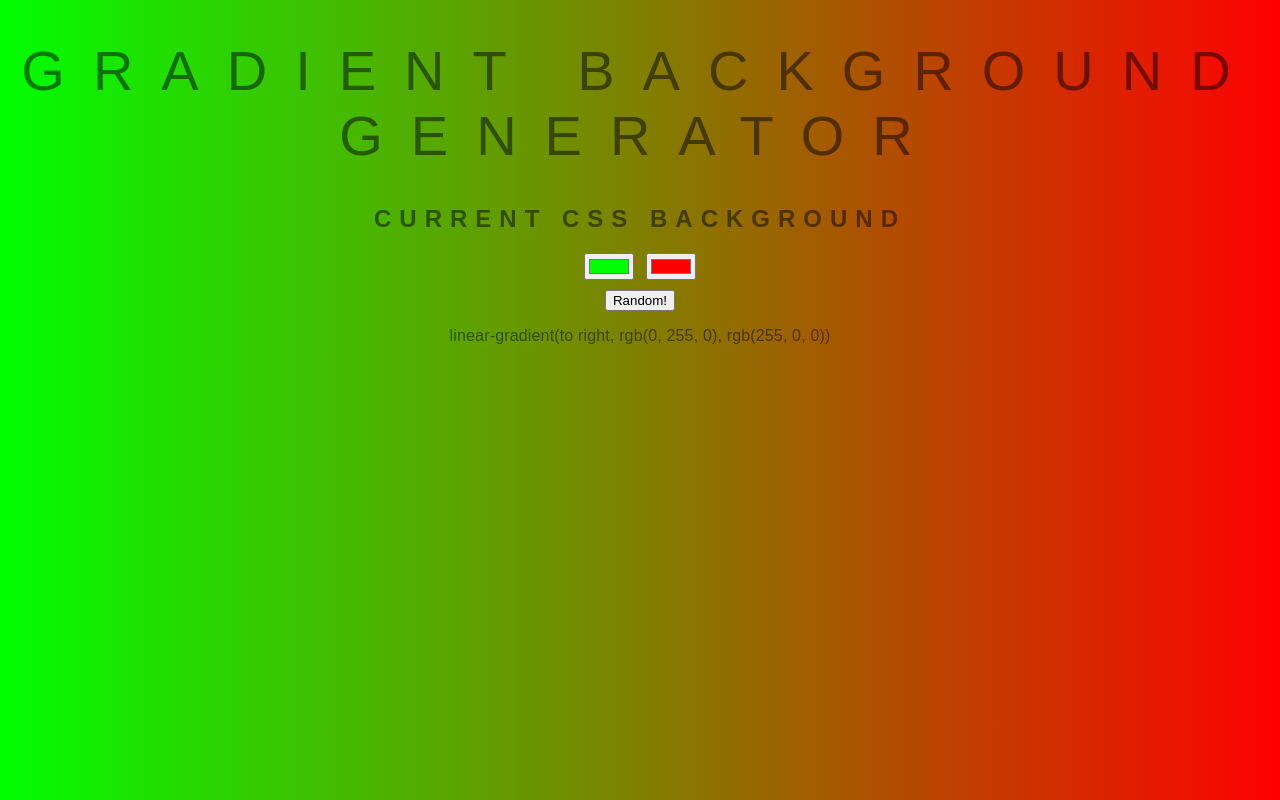
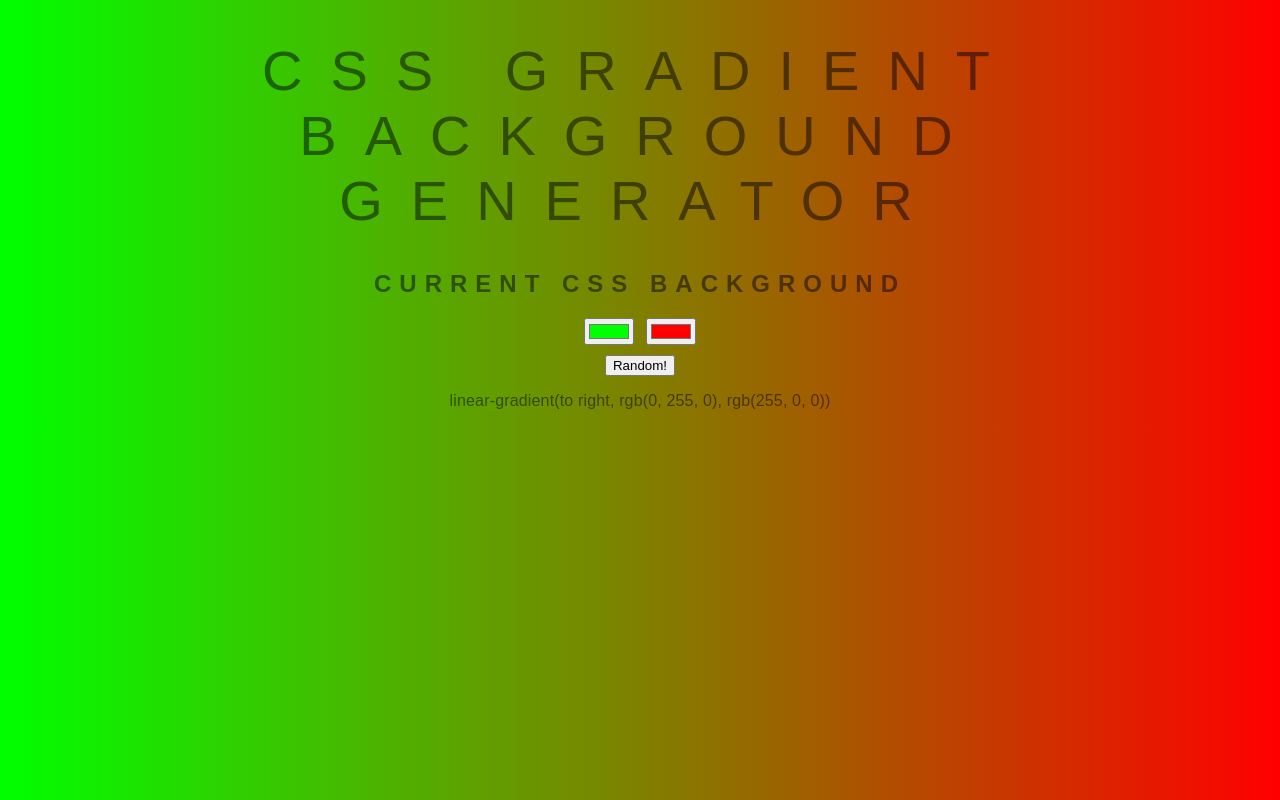
Before and after one commit to TheBigLou/background-generator, a plain HTML site: page index.html in a window 1280 px wide. Drawn offline with Linux system fonts and the light colour scheme.

Commit message:
Update index.html

```diff
--- a/index.html
+++ b/index.html
@@ -5,7 +5,7 @@
 	<link rel="stylesheet" type="text/css" href="style.css">
 </head>
 <body id="gradient">
-		<h1>Gradient Background Generator</h1>
+		<h1>CSS Gradient Background Generator</h1>
 		<h2>Current CSS Background</h2>
 		<input class="color1" type="color" name="color1" value="#00ff00">
 		<input class="color2" type="color" name="color2" value="#ff0000">
```
